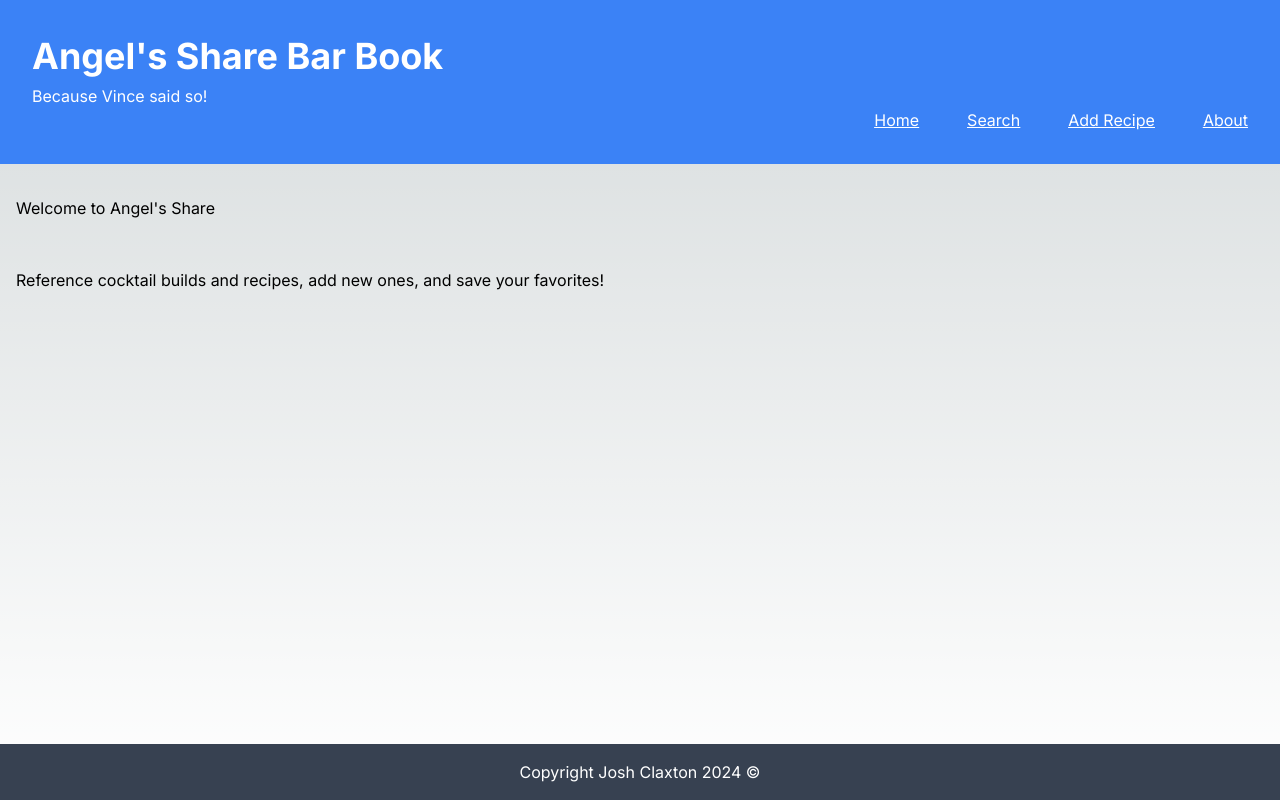
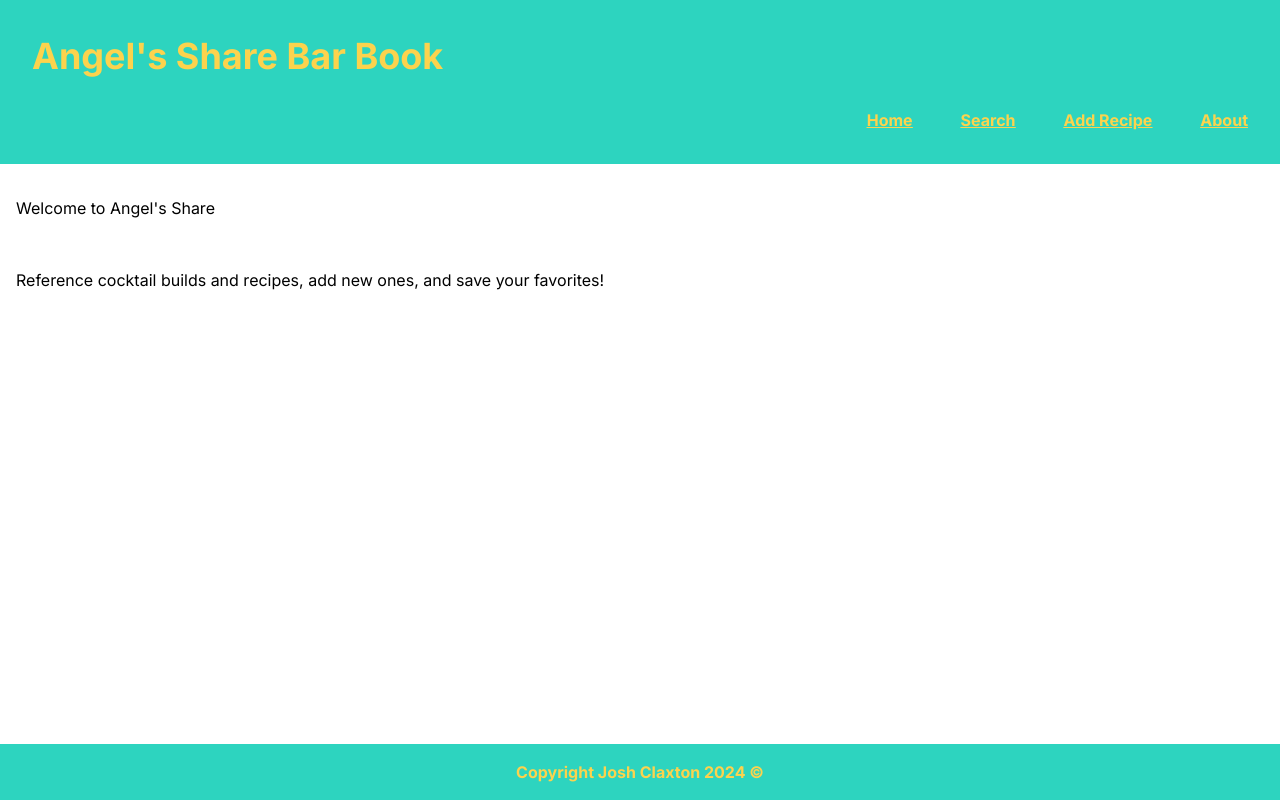
Before and after one commit to bowdumb/angels-share, a Next.js app: page / in a window 1280 px wide. Built offline with nearby package versions, Linux system fonts and the light colour scheme.

Commit message:
Re-worked some color schemes.

```diff
--- a/src/app/components/footer.js
+++ b/src/app/components/footer.js
@@ -1,6 +1,6 @@
 export default function Footer() {
     return (
-        <footer className="bg-gray-700 text-white text-center p-4">
+        <footer className="bg-teal-400 text-amber-300 font-bold text-center p-4">
             Copyright Josh Claxton 2024 ©
         </footer>
     );
--- a/src/app/components/header.js
+++ b/src/app/components/header.js
@@ -2,22 +2,21 @@ import Link from 'next/link';
 
 export default function Header() {
     return (
-        <header className="bg-blue-500 text-white p-8 flex flex-wrap justify-between items-start">
+        <header className="bg-teal-400 text-amber-300 p-8 flex flex-wrap justify-between items-start">
             <div>
                 <h1 className="text-4xl font-bold my-1">Angel's Share Bar Book</h1>
-                <p className="mt-2">Because Vince said so!</p>
             </div>
             <nav className="flex space-x-12 mt-12 pt-7">
-                <div className="text-white text-end underline hover:text-blue-300">
+                <div className="text-amber-300 text-end font-bold underline hover:text-blue-300">
                     <Link href="/">Home</Link>
                 </div>
-                <div className="text-white text-end underline hover:text-blue-300">
+                <div className="text-amber-300 text-end font-bold underline hover:text-blue-300">
                     <Link href="/search">Search</Link>
                 </div>
-                <div className="text-white text-end underline hover:text-blue-300">
+                <div className="text-amber-300 text-end font-bold underline hover:text-blue-300">
                     <Link href="/add-recipe">Add Recipe</Link>
                 </div>
-                <div className="text-white text-end underline hover:text-blue-300">
+                <div className="text-amber-300 text-end font-bold underline hover:text-blue-300">
                     <Link href="/about" >About</Link>
                 </div>
             </nav>
--- a/src/app/globals.css
+++ b/src/app/globals.css
@@ -4,14 +4,14 @@
 
 :root {
   --foreground-rgb: 0, 0, 0;
-  --background-start-rgb: 214, 219, 220;
+  --background-start-rgb: 255, 255, 255;
   --background-end-rgb: 255, 255, 255;
 }
 
 @media (prefers-color-scheme: dark) {
   :root {
     --foreground-rgb: 255, 255, 255;
-    --background-start-rgb: 0, 0, 0;
+    --background-start-rgb: 50, 50, 50;
     --background-end-rgb: 0, 0, 0;
   }
 }
--- a/src/app/page.js
+++ b/src/app/page.js
@@ -1,6 +1,6 @@
 export default function Home() {
   return (
-    <div>
+      <div>
       <h3>Welcome to Angel's Share</h3>
       <p className="mt-12">
           Reference cocktail builds and recipes, add new ones, and save your favorites!</p>
```
